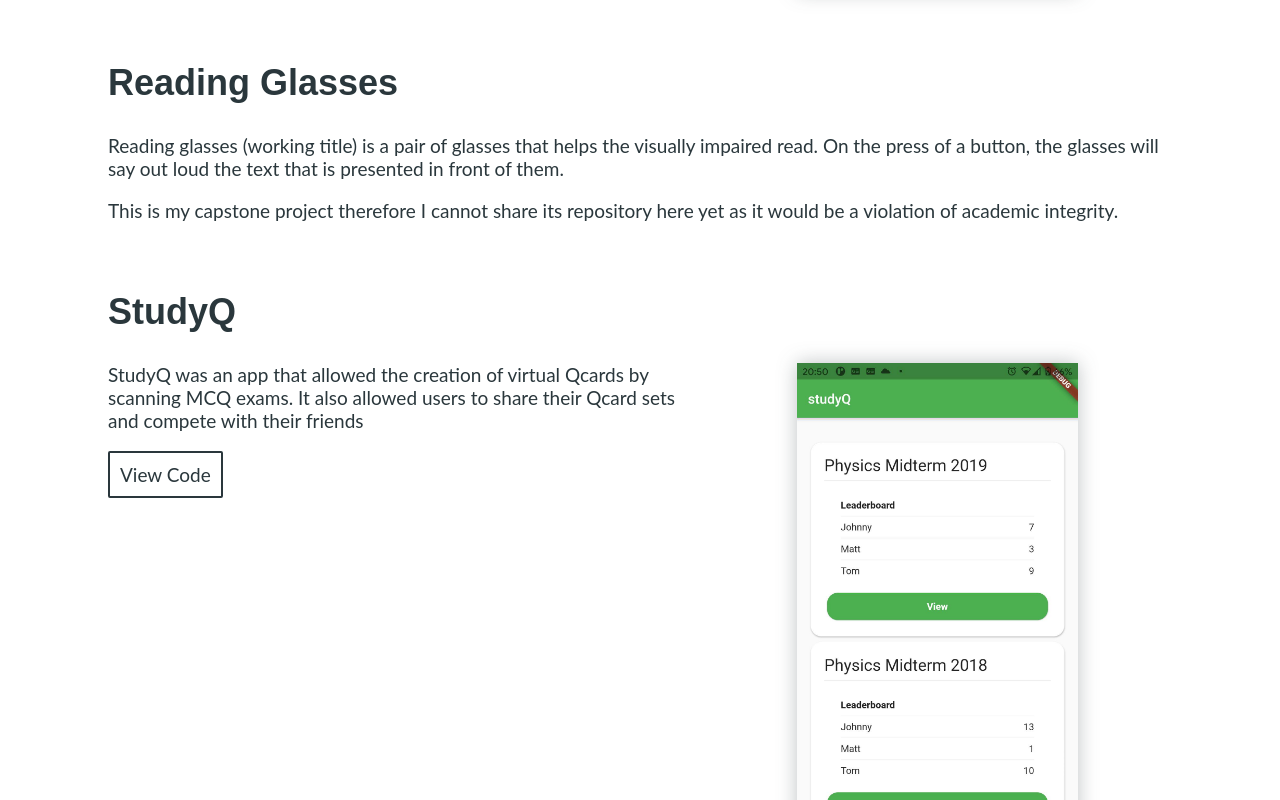
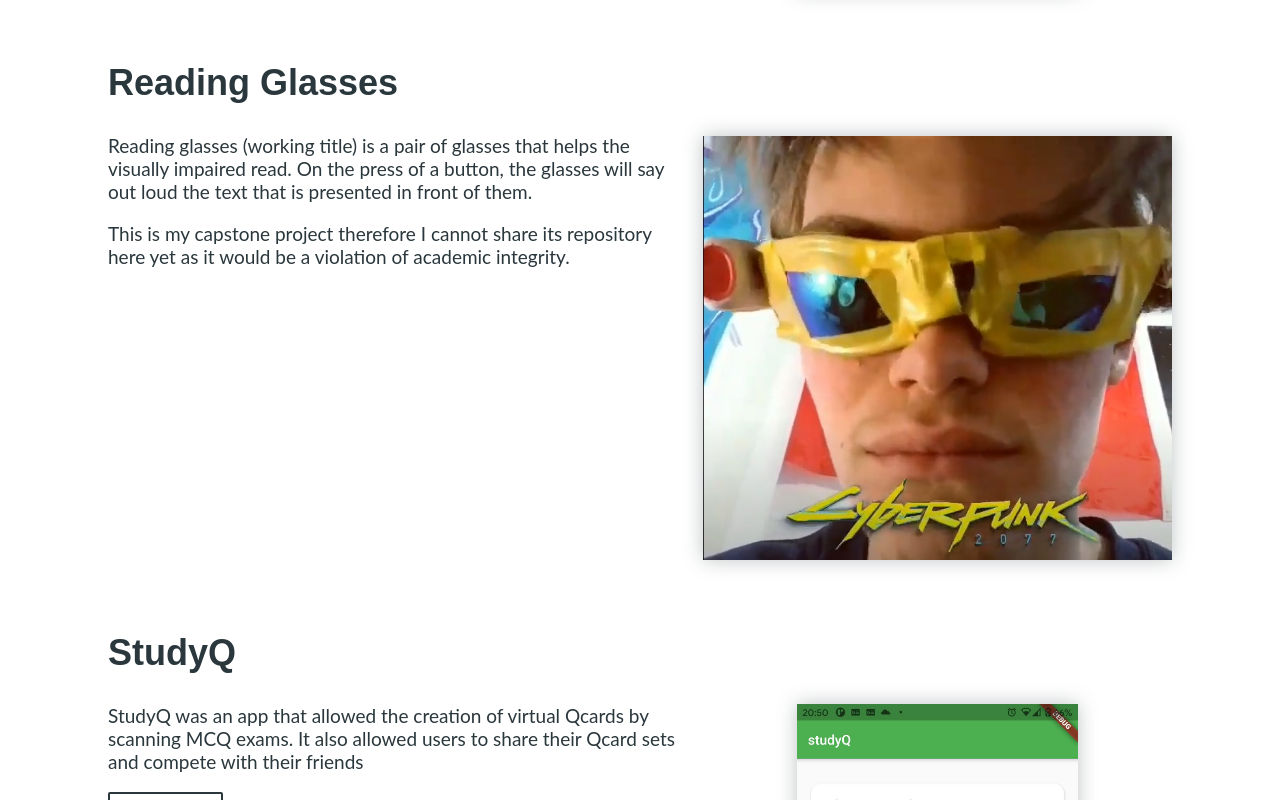
Before and after one commit to M4TTRX/matthieu-roux-website, a React (Create React App) app: page / in a window 1280 px wide. Shown: the part 1760-2560 px from the top of the page. Built offline with nearby package versions, Linux system fonts and the light colour scheme.

Commit message:
Added a picture for reading glasses

```diff
--- a/src/App.js
+++ b/src/App.js
@@ -137,6 +137,7 @@ function createMyProjectsSection(theme) {
       ` This is my capstone project therefore I cannot share its repository here
       yet as it would be a violation of academic integrity.`,
     ],
+    imgName: "reading-glasses",
   };
   return (
     <div className="padded-div">
--- a/src/components/portfolioItem/portfolioItem.scss
+++ b/src/components/portfolioItem/portfolioItem.scss
@@ -26,6 +26,7 @@ p{
 // Description
 .porfolio-item-description {
   padding-bottom: 20px;
+  padding-right: 20px;
   flex: 1 1 20em; // flex-grow, flex-shrink, flex-basis
 }
 
@@ -43,5 +44,4 @@ img.porfolioImg {
     object-fit: contain;
     height: 100%;
     width: 100%;
-    border-radius: 15px;
   }
```
Also changed, not shown: src/resources/img/portfolio/reading-glasses.jpg (added).
